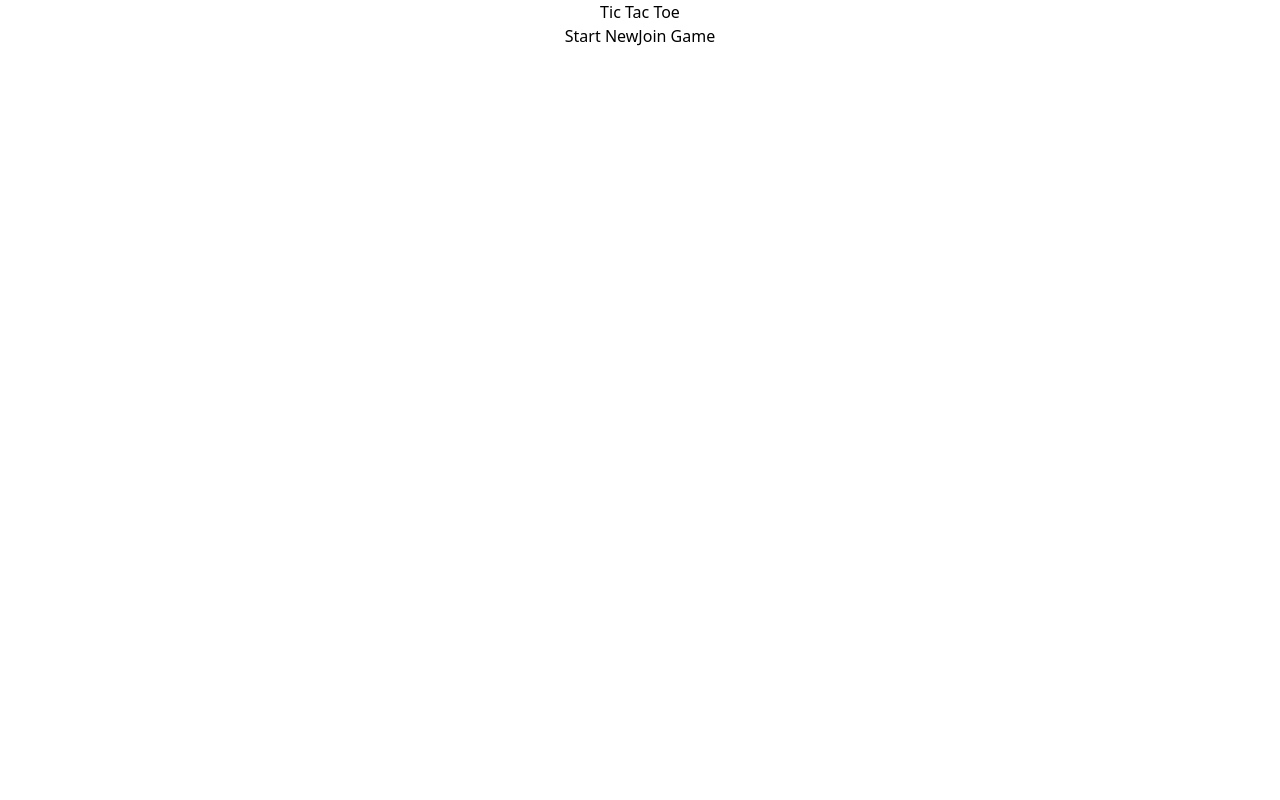
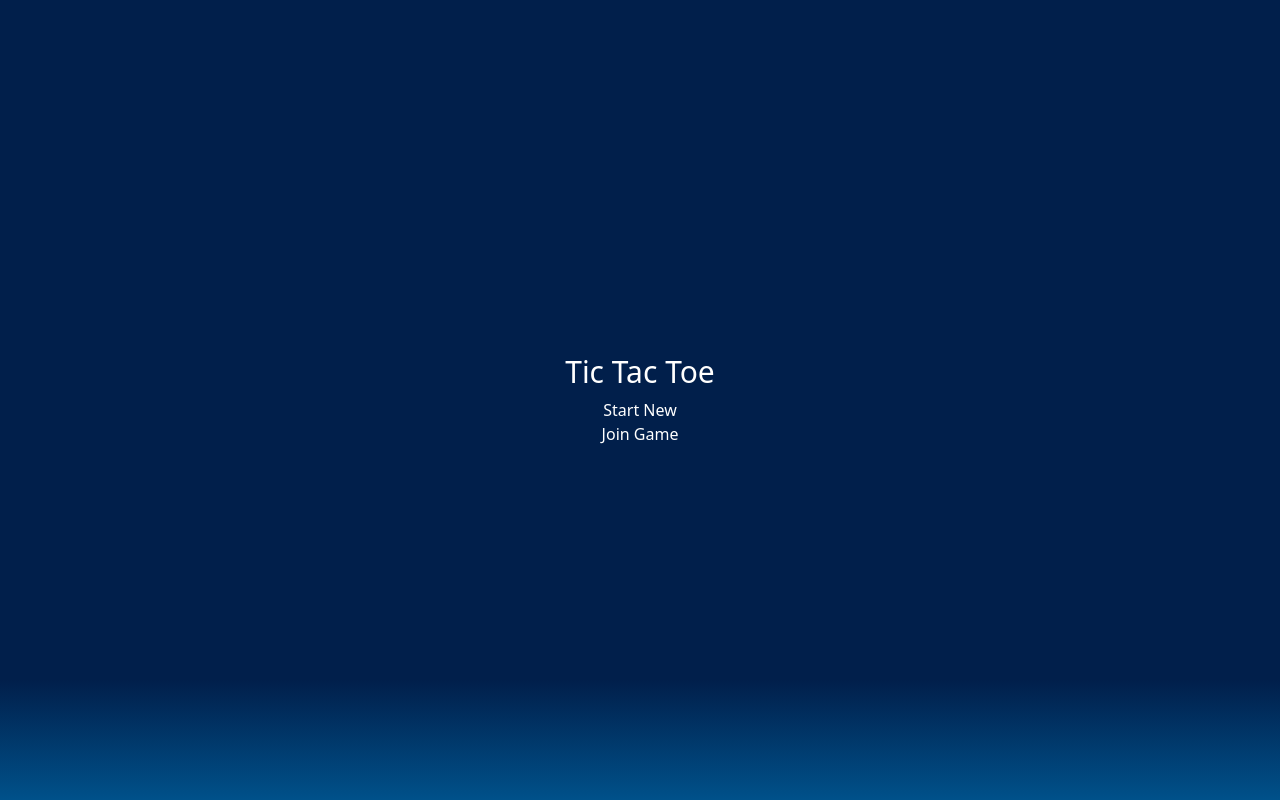
Before and after one commit to SmallPeenwow/Tic-Tac-Toe---Multiplayer-Version, a React (Vite) app in the folder client/: page / in a window 1280 px wide. Built offline with nearby package versions, Linux system fonts and the light colour scheme.

Commit message:
background done

```diff
--- a/client/src/App.jsx
+++ b/client/src/App.jsx
@@ -4,9 +4,9 @@ import "./App.css";
 
 function App() {
   return (
-    <div className="App">
+    <div className="min-h-screen flex flex-col text-white text-center justify-center bg-main-background ">
       <header>
-        <h3 className="">Tic Tac Toe</h3>
+        <h3 className="text-3xl font-medium mb-2">Tic Tac Toe</h3>
       </header>
       <button>Start New</button>
       <button>Join Game</button>
--- a/client/tailwind.config.js
+++ b/client/tailwind.config.js
@@ -4,6 +4,13 @@ module.exports = {
     extend: {
       ontFamily: {
         sans: ['Montserrat', 'sans-serif'],
+      },
+      colors: {
+        'main-blue': '#011f4b',
+        'secondary-blue': '#00518a',
+      },
+      backgroundImage: {
+        'main-background': "linear-gradient(to bottom, #011f4b 85%, #00518a);",
       }
     },
   },
```
